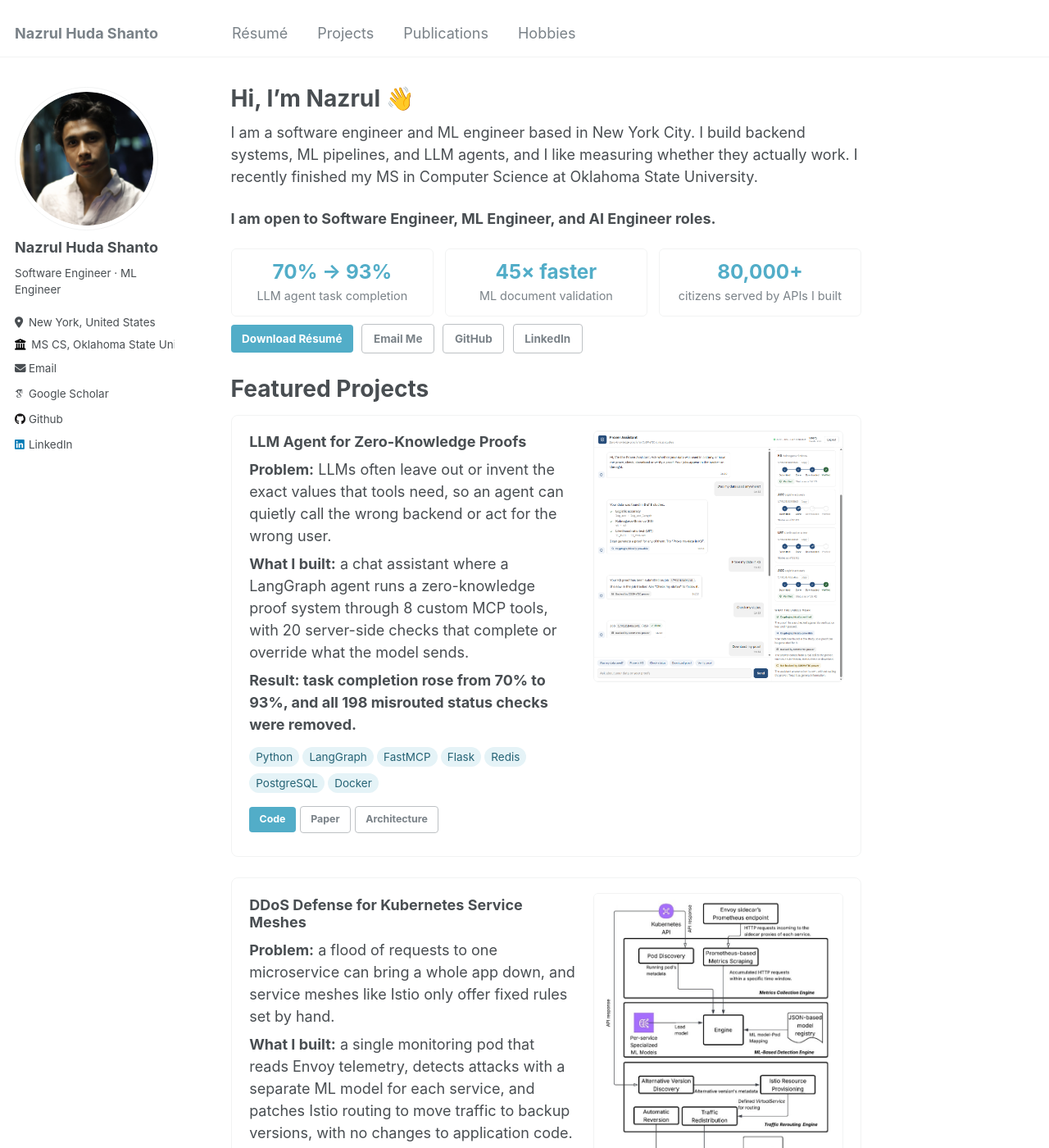
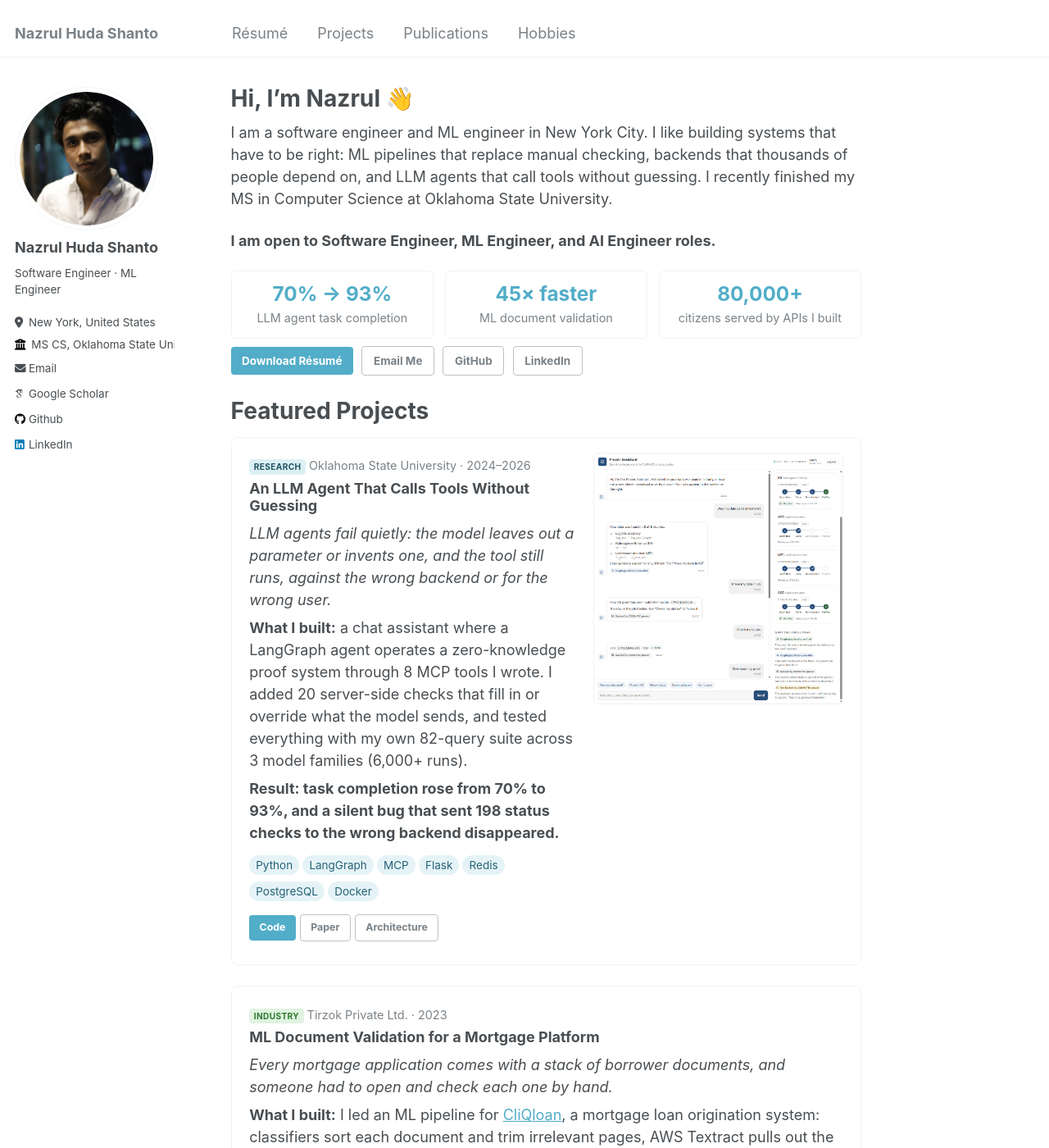
Before and after one commit to nazrulhuda/nazrul.github.io, a Jekyll site: the page built from _pages/about.md, in a window 1280 px wide and 1400 px high. Shown: the whole window at 82% size. Built offline with Jekyll 4.4.1, drawn with Linux system fonts in a browser that asks for light colours; some web fonts are replaced; some of the changed text lies outside the part shown.

Commit message:
Five project cards with Research/Industry/Project labels; recruiter-focused wording

```diff
--- a/_pages/about.md
+++ b/_pages/about.md
@@ -8,7 +8,7 @@ redirect_from:
   - /about.html
 ---
 
-I am a software engineer and ML engineer based in New York City. I build backend systems, ML pipelines, and LLM agents, and I like measuring whether they actually work. I recently finished my MS in Computer Science at Oklahoma State University.
+I am a software engineer and ML engineer in New York City. I like building systems that have to be right: ML pipelines that replace manual checking, backends that thousands of people depend on, and LLM agents that call tools without guessing. I recently finished my MS in Computer Science at Oklahoma State University.
 
 **I am open to Software Engineer, ML Engineer, and AI Engineer roles.**
 
@@ -29,11 +29,12 @@ I am a software engineer and ML engineer based in New York City. I build backend
 
 <div class="card has-media">
   <div>
-    <h3>LLM Agent for Zero-Knowledge Proofs</h3>
-    <p><b>Problem:</b> LLMs often leave out or invent the exact values that tools need, so an agent can quietly call the wrong backend or act for the wrong user.</p>
-    <p><b>What I built:</b> a chat assistant where a LangGraph agent runs a zero-knowledge proof system through 8 custom MCP tools, with 20 server-side checks that complete or override what the model sends.</p>
-    <p class="result">Result: task completion rose from 70% to 93%, and all 198 misrouted status checks were removed.</p>
-    <div class="tags"><span class="tag">Python</span><span class="tag">LangGraph</span><span class="tag">FastMCP</span><span class="tag">Flask</span><span class="tag">Redis</span><span class="tag">PostgreSQL</span><span class="tag">Docker</span></div>
+    <p class="meta"><span class="kind kind--research">Research</span>Oklahoma State University · 2024–2026</p>
+    <h3>An LLM Agent That Calls Tools Without Guessing</h3>
+    <p class="hook">LLM agents fail quietly: the model leaves out a parameter or invents one, and the tool still runs, against the wrong backend or for the wrong user.</p>
+    <p><b>What I built:</b> a chat assistant where a LangGraph agent operates a zero-knowledge proof system through 8 MCP tools I wrote. I added 20 server-side checks that fill in or override what the model sends, and tested everything with my own 82-query suite across 3 model families (6,000+ runs).</p>
+    <p class="result">Result: task completion rose from 70% to 93%, and a silent bug that sent 198 status checks to the wrong backend disappeared.</p>
+    <div class="tags"><span class="tag">Python</span><span class="tag">LangGraph</span><span class="tag">MCP</span><span class="tag">Flask</span><span class="tag">Redis</span><span class="tag">PostgreSQL</span><span class="tag">Docker</span></div>
     <p>
       <a class="btn btn--info btn--small" href="https://github.com/disys-lab/Skeptical-MCP-For-zkSNARKs">Code</a>
       <a class="btn btn--inverse btn--small" href="https://github.com/disys-lab/Skeptical-MCP-For-zkSNARKs/blob/main/manuscript/Natural-Language-ZK-Verification-via-Skeptical-MCP-Tools.pdf">Paper</a>
@@ -45,12 +46,24 @@ I am a software engineer and ML engineer based in New York City. I build backend
   </div>
 </div>
 
+<div class="card">
+  <p class="meta"><span class="kind kind--industry">Industry</span>Tirzok Private Ltd. · 2023</p>
+  <h3>ML Document Validation for a Mortgage Platform</h3>
+  <p class="hook">Every mortgage application comes with a stack of borrower documents, and someone had to open and check each one by hand.</p>
+  <p><b>What I built:</b> I led an ML pipeline for <a href="https://www.cliqloan.com/">CliQloan</a>, a mortgage loan origination system: classifiers sort each document and trim irrelevant pages, AWS Textract pulls out the key fields, and validation APIs check them automatically.</p>
+  <div class="flow"><span>Borrower documents</span><i>→</i><span>Classify type</span><i>→</i><span>Trim pages</span><i>→</i><span>AWS Textract</span><i>→</i><span>Validate fields</span></div>
+  <p class="result">Result: 45× faster than manual validation, with lower API costs.</p>
+  <div class="tags"><span class="tag">Python</span><span class="tag">scikit-learn</span><span class="tag">AWS Textract</span><span class="tag">Lambda</span><span class="tag">ECR</span><span class="tag">Spring Boot</span><span class="tag">PostgreSQL</span><span class="tag">Amazon MQ</span></div>
+  <p><a class="btn btn--inverse btn--small" href="/projects/">Details</a></p>
+</div>
+
 <div class="card has-media">
   <div>
-    <h3>DDoS Defense for Kubernetes Service Meshes</h3>
-    <p><b>Problem:</b> a flood of requests to one microservice can bring a whole app down, and service meshes like Istio only offer fixed rules set by hand.</p>
-    <p><b>What I built:</b> a single monitoring pod that reads Envoy telemetry, detects attacks with a separate ML model for each service, and patches Istio routing to move traffic to backup versions, with no changes to application code.</p>
-    <p class="result">Result: 94.0–97.8% detection accuracy, and parallel inference made detection 55.9% faster (37.4 ms vs. 84.8 ms).</p>
+    <p class="meta"><span class="kind kind--research">Research</span>Oklahoma State University · 2024–2026</p>
+    <h3>Automatic DDoS Defense for Kubernetes</h3>
+    <p class="hook">One flooded microservice can take down a whole app, and a service mesh like Istio only offers fixed rules that someone writes by hand.</p>
+    <p><b>What I built:</b> a single monitoring pod that reads each service's traffic from its Envoy sidecar, detects attacks with a separate ML model per service, and patches Istio routing to move traffic to a backup version, then restores it when the attack stops. No application code changes.</p>
+    <p class="result">Result: 94.0–97.8% detection accuracy, and parallel inference made each detection cycle 55.9% faster (37.4 ms vs. 84.8 ms).</p>
     <div class="tags"><span class="tag">Python</span><span class="tag">scikit-learn</span><span class="tag">Kubernetes</span><span class="tag">Istio</span><span class="tag">Envoy</span><span class="tag">Prometheus</span></div>
     <p>
       <a class="btn btn--info btn--small" href="https://github.com/nazrulhuda/AI-Driven-Anomaly-Detector-and-mitigation-as-a-service">Prototype code</a>
@@ -63,15 +76,25 @@ I am a software engineer and ML engineer based in New York City. I build backend
 </div>
 
 <div class="card">
-  <h3>FwdStar, a Freight Marketplace</h3>
-  <p><b>Problem:</b> in Bangladesh, freight is booked offline, through phone calls between shippers, brokers, and carriers.</p>
-  <p><b>What I built:</b> as technical lead and sole architect (2026–present, MVP), I turned the client's needs into a technical specification and built the platform in nine phases, from phone-first sign-up to GPS shipment tracking.</p>
-  <p class="result">Result: 50+ documented REST endpoints and 20+ PostgreSQL tables, with row locking so a load is never awarded twice.</p>
+  <p class="meta"><span class="kind kind--industry">Industry</span>Tirzok Private Ltd. · 2023</p>
+  <h3>Backend for a Government–Citizen Portal</h3>
+  <p class="hook">A national portal that connects citizens of Bangladesh with government services has to stay fast and give each type of user the right access.</p>
+  <p><b>What I built:</b> REST APIs and JWT-based role management for <a href="https://janatarsarkar.gov.bd/">Janatar Sarkar</a>, and I optimized its MongoDB aggregation queries.</p>
+  <p class="result">Result: serves 80,000+ citizens, with 40% lower query latency.</p>
+  <div class="tags"><span class="tag">Node.js</span><span class="tag">MongoDB</span><span class="tag">JWT</span><span class="tag">REST APIs</span></div>
+</div>
+
+<div class="card">
+  <p class="meta"><span class="kind kind--project">Project</span>Technical lead and sole architect · 2026–present · MVP</p>
+  <h3>FwdStar: A Freight Marketplace, from Spec to MVP</h3>
+  <p class="hook">In Bangladesh, freight is still booked offline between shippers, brokers, and carriers.</p>
+  <p><b>What I built:</b> I turned the client's verbal needs into a technical specification and built the platform in nine phases: phone-first sign-up, fleet management, a load board, awards, GPS shipment tracking, and SMS alerts, with an English and Bengali frontend.</p>
+  <p class="result">Result: 50+ documented REST endpoints and 20+ PostgreSQL tables, with row-level locking so a load is never awarded twice.</p>
   <div class="tags"><span class="tag">Next.js</span><span class="tag">TypeScript</span><span class="tag">FastAPI</span><span class="tag">PostgreSQL</span><span class="tag">PostGIS</span><span class="tag">Docker</span></div>
   <p><a class="btn btn--inverse btn--small" href="/projects/">Details</a></p>
 </div>
 
-More projects, including a LangChain + MCP chatbot and a license-plate reader, are on the [Projects](/projects/) page.
+Smaller builds, including a LangChain + MCP chatbot and a license-plate reader, are on the [Projects](/projects/) page.
 
 # Experience
 
--- a/assets/css/main.scss
+++ b/assets/css/main.scss
@@ -130,3 +130,25 @@
 
 /* Buttons inside page text should not look like underlined links */
 .page__content a.btn, .page__content a.btn:hover { text-decoration: none; }
+
+/* Project-card kind labels (Research / Industry / Project) and a simple text-drawn pipeline */
+.kind {
+  display: inline-block;
+  font-size: 0.7em;
+  font-weight: bold;
+  letter-spacing: 0.04em;
+  text-transform: uppercase;
+  padding: 0.15em 0.55em;
+  border-radius: 4px;
+  margin-right: 0.4em;
+  vertical-align: middle;
+}
+.kind--research { background: mix(white, $info-color, 80%); color: darken($info-color, 30%); }
+.kind--industry { background: mix(white, $success-color, 80%); color: darken($success-color, 25%); }
+.kind--project  { background: mix(white, $warning-color, 78%); color: darken($warning-color, 35%); }
+.card .meta { font-size: 0.8em; color: $gray; }
+.card .hook { font-style: italic; }
+
+.flow { display: flex; flex-wrap: wrap; align-items: center; gap: 0.35em; margin: 0.7em 0; font-size: 0.8em; }
+.flow span { border: 1px solid $border-color; border-radius: 4px; padding: 0.2em 0.55em; background: $background-color; }
+.flow i { font-style: normal; color: $gray; }
```
